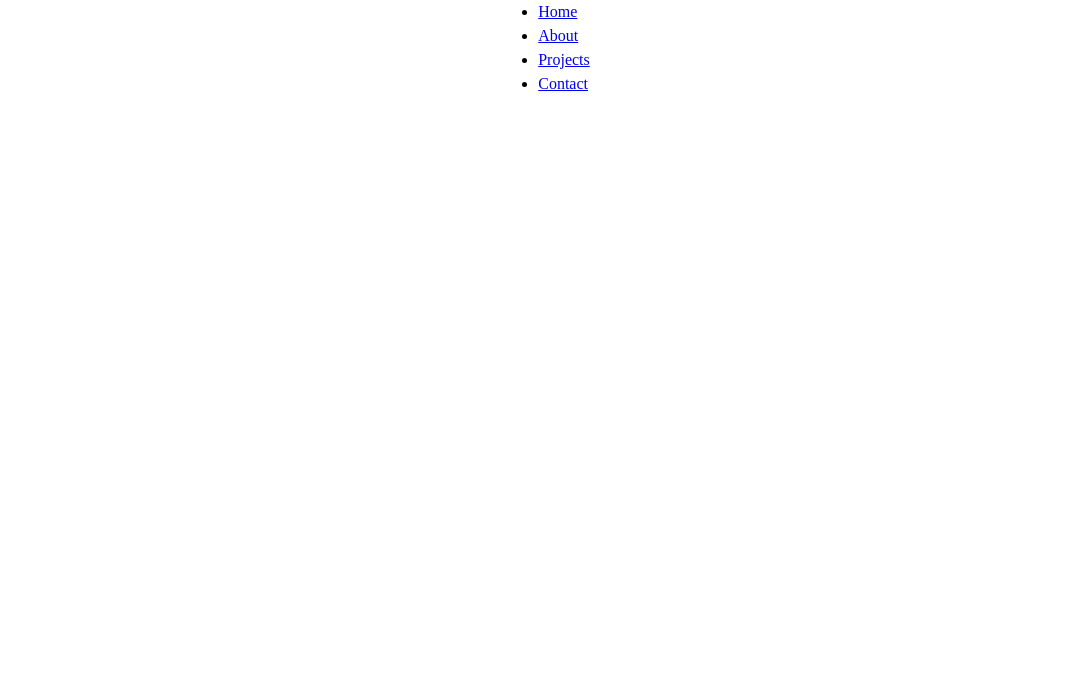
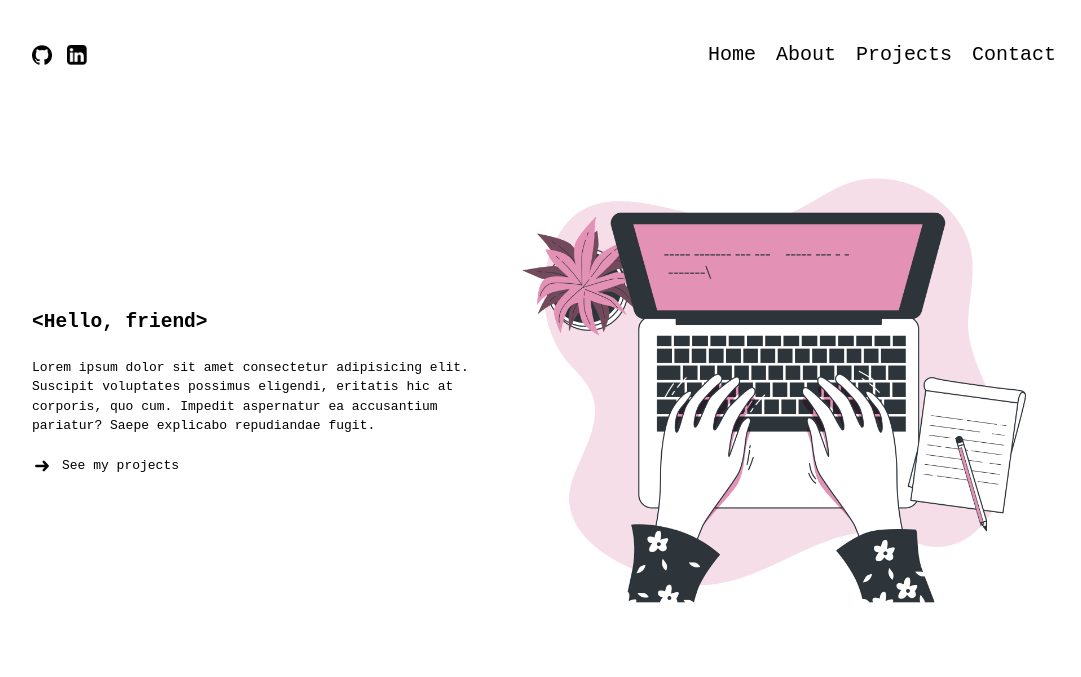
Before and after one commit to MuminaA/Personal-Portfolio, a plain HTML site: page index.html in a window 1280 px wide. Shown: the whole page, without its empty margins (96-1177 px from the left). Drawn offline with Linux system fonts and the light colour scheme.

Commit message:
Home page layout

```diff
--- a/index.html
+++ b/index.html
@@ -6,19 +6,50 @@
     <meta name="viewport" content="width=device-width, initial-scale=1.0" />
     <title>Mumina Abdi Portfolio</title>
 
-    <link rel="stylesheet" href="styles.css">
+    <link rel="stylesheet" href="styles.css" />
   </head>
   <body>
-    <div id="navbar">
-      <nav >
-          <ul>
-            <li><a href="#">Home</a></li>
-            <li><a href="#">About</a></li>
-            <li><a href="#">Projects</a></li>
-            <li><a href="#">Contact</a></li>
+    <section class="header">
+      <nav id="navbar">
+        <div class="socials">
+          <img src="images/github.png" width="20px" />
+          <img src="images/linkedin.png" width="20px" />
+        </div>
+        <div>
+          <ul class="nav">
+            <li><a href="#section1">Home</a></li>
+            <li><a href="#section2">About</a></li>
+            <li><a href="#section3">Projects</a></li>
+            <li><a href="#section4">Contact</a></li>
           </ul>
         </div>
       </nav>
-    </div>
+    </section>
+    <section id="section1">
+      <div class="section1">
+        <div class="tag">
+          <div class="typewriter">
+            <h1 class="line-1">&lt;Hello, friend&gt;</h1>
+          </div>
+          <div>
+            <p>
+              Lorem ipsum dolor sit amet consectetur adipisicing elit. Suscipit
+              voluptates possimus eligendi, eritatis hic at corporis, quo cum.
+              Impedit aspernatur ea accusantium pariatur? Saepe explicabo
+              repudiandae fugit.
+            </p>
+          </div>
+
+          <div class="project-link">
+            <img src="images/arrow-icon-28.png" class="arrow" width="20px" />
+            <p>See my projects</p>
+          </div>
+        </div>
+        <div>
+          <img src="images/Typing-bro.png" />
+        </div>
+      </div>
+    </section>
+    <script src="app.js"></script>
   </body>
 </html>
--- a/styles.css
+++ b/styles.css
@@ -13,6 +13,7 @@
   body {
     line-height: 1.5;
     -webkit-font-smoothing: antialiased;
+    font-family: monospace;
   }
 
   img, picture, video, canvas, svg {
@@ -28,9 +29,62 @@
     overflow-wrap: break-word;
   }
 
-  #navbar {
+  .header {
     display: flex;
     flex-direction: column;
     align-items: center;
+    justify-content: center;
+    padding-top: 40px;
+    padding-bottom: 40px;
+
+  }
+
+  #navbar {
+    display: flex;
     justify-content: space-between;
+    width: 80%;
+    align-items: center;
+    position: sticky;
   }
+
+  .socials {
+    display: flex;
+    gap: 15px;
+  }
+
+  .nav {
+    display: flex;
+    gap: 20px;
+    list-style: none;
+
+  }
+
+  .nav a {
+    text-decoration: none;
+    color: black;
+    font-size: 20px;
+  }
+
+  #section1 {
+    display: flex;
+    flex-direction: column;
+    align-items: center;
+    justify-content: center;
+  }
+
+  .section1 {
+    display: flex;
+    width: 80%;
+    align-items: center;
+  }
+
+  .project-link {
+    display: flex;
+    gap: 10px;
+  }
+
+  .tag {
+    display: flex;
+    flex-direction: column;
+    gap: 20px;
+  }
```
Also changed, not shown: app.js (added), images/Typing-bro.png (added), images/arrow-icon-28.png (added), images/github.png (added), images/linkedin.png (added).
